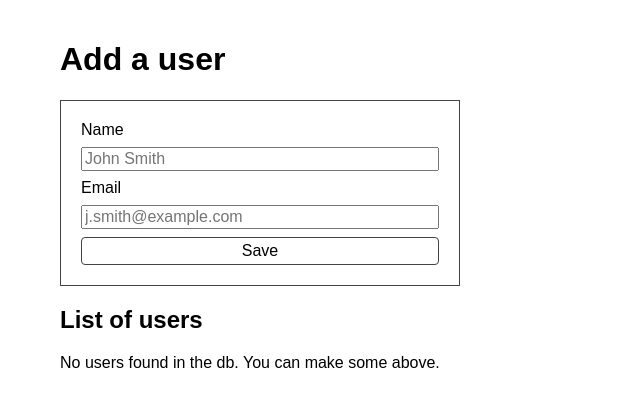
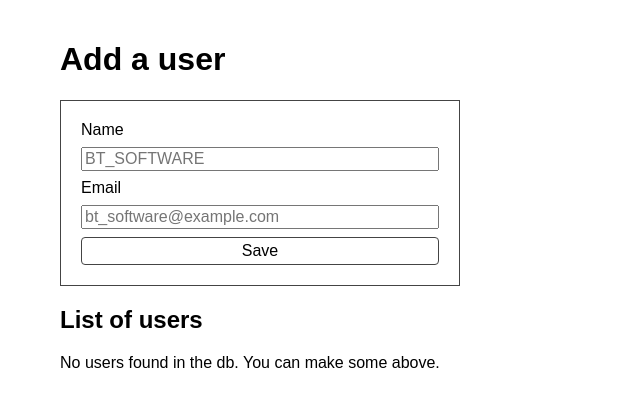
Before and after one commit to Yusuf-Babagana/app, a Flask app: page / in a window 1280 px wide. Shown: the top 407 px of the page, without its empty margins (0-640 px from the left). Run offline with Flask 2, Linux system fonts and the light colour scheme.

Commit message:
Update index.html

```diff
--- a/templates/index.html
+++ b/templates/index.html
@@ -4,9 +4,9 @@
   <h1>Add a user</h1>
   <form action="{{ url_for('user') }}" method="post">
     <label for="name">Name</label>
-    <input id="name" type="text" name="name" placeholder="John Smith" required />
+    <input id="name" type="text" name="name" placeholder="BT_SOFTWARE" required />
     <label for="email">Email</label>
-    <input id="email" type="email" name="email" placeholder="j.smith@example.com" required />
+    <input id="email" type="email" name="email" placeholder="bt_software@example.com" required />
     <button type="submit">Save</button>
   </form>
   <h2>List of users</h2>
```
